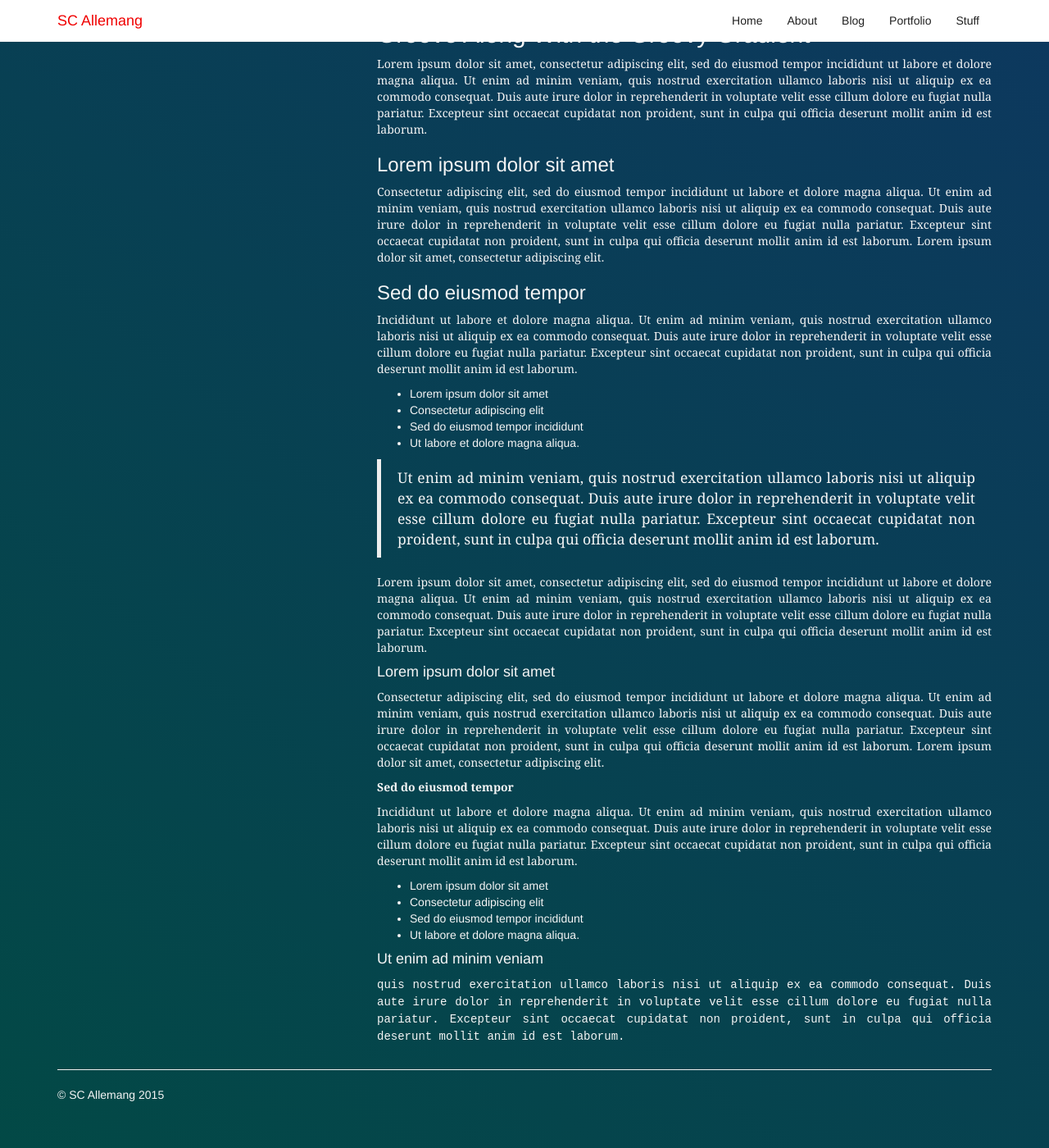
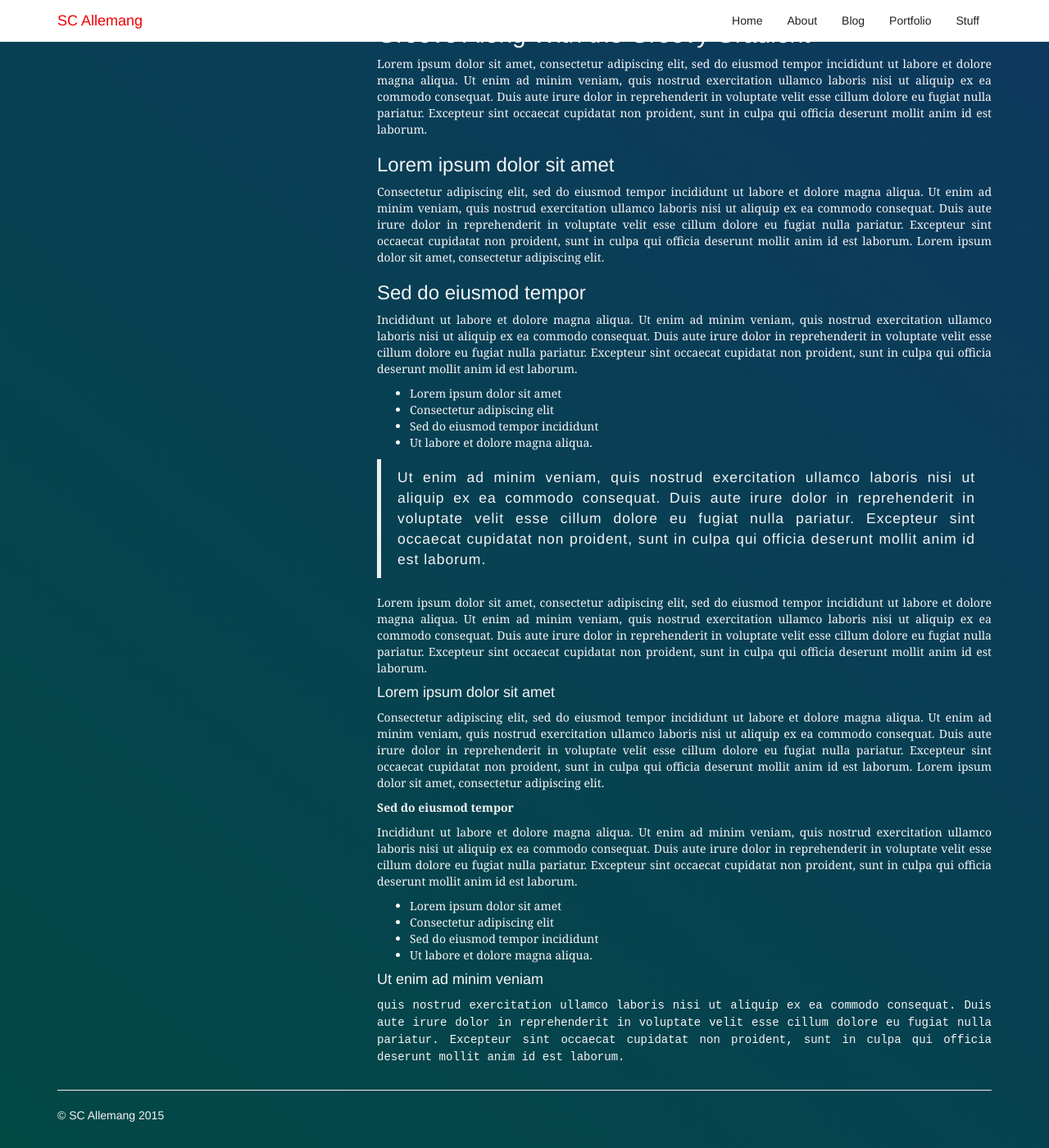
Before and after one commit to scallemang/-OLD_scallemang.github.io, a Jekyll site: the page built from waves.md, in a window 1280 px wide and 1400 px high, scrolled down 115 px. Shown: the whole window at 82% size. Built offline with Jekyll 4.4.1, drawn with Linux system fonts in a browser that asks for light colours; nearby versions of some CDN libraries; before the commit the page ends 1490 px from its top, so only the background shows below that.

Commit message:
Styling to lists, blockquotes.

```diff
--- a/css/sca.css
+++ b/css/sca.css
@@ -90,9 +90,18 @@
 	padding: 0;
 }
 
-.main-content p {
+.main-content p,
+.main-content ul,
+.main-content ol,
+.main-content dl {
 	text-align: justify;
 	font-family: Georgia, serif;
+}
+
+.main-content blockquote p {
+	font-family: "Helvetica Neue",Helvetica,Arial,sans-serif;
+	font-weight: 100;
+	letter-spacing: 1px;
 }
 
 .post-title>h2, .blog-feed h3 {
```
